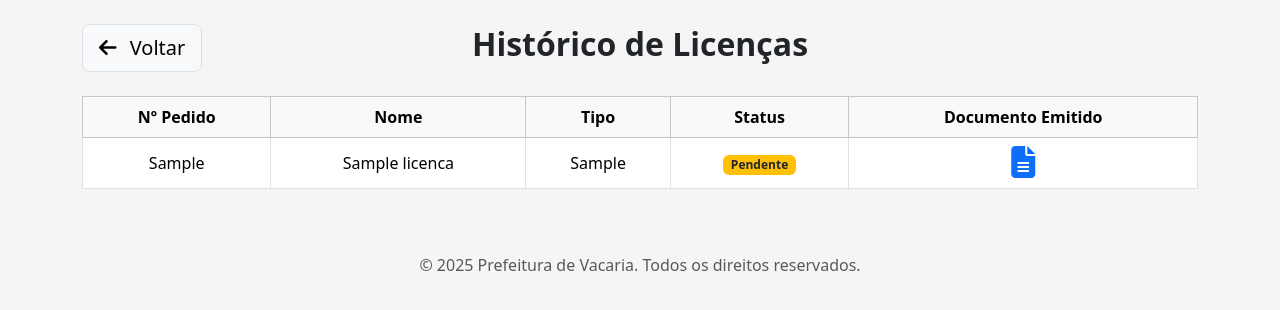
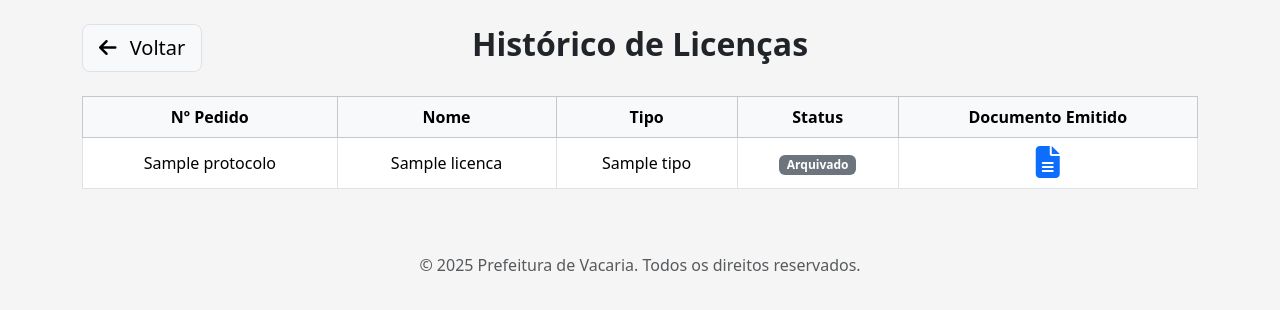
Before and after one commit to Maikel0104/Environmental_Licensing, a Django app: template Protocol/templates/Protocol/tela_historico_licenca.html in a window 1280 px wide. Shown: the part 70-380 px from the top of the page. Run offline with Django 5.2, Linux system fonts and the light colour scheme; the template is opened without the code that fills it: most values are stand-ins (such as "Sample title", 1, 10 or a date in 2020); some libraries are stand-ins or nearby versions.

Commit message:
The problem of the order number not appearing has been resolved.

```diff
--- a/Environmental_Licensing/urls.py
+++ b/Environmental_Licensing/urls.py
@@ -17,9 +17,11 @@ Including another URLconf
 from django.contrib import admin
 from django.urls import path
 from django.urls import include
+from django.views.generic.base import RedirectView
 
 urlpatterns = [
     path('admin/', admin.site.urls),
     path('login/', include('Control_Access.urls')),
-    path('', include('Protocol.urls')),  # URLs do aplicativo Protocol,
+    path('protocolo/', include('Protocol.urls')),  # URLs do aplicativo Protocol,
+    path('', RedirectView.as_view(pattern_name='login', permanent=False)),
 ]
--- a/Protocol/templates/Protocol/tela_historico_licenca.html
+++ b/Protocol/templates/Protocol/tela_historico_licenca.html
@@ -12,8 +12,7 @@
             <h2 class="fw-bold">Histórico de Licenças</h2>
         </div>
 
-        <div class="col-4">
-            </div>
+        <div class="col-4"></div>
     </div>
 
     <div class="table-responsive">
@@ -33,19 +32,23 @@
 
                 {% for licenca in lista_de_licencas %}
                 <tr>
-                    <td>{{ licenca.numero_pedido }}</td>
+                    <td>{{ licenca.protocolo }}</td>
 
                     <td>{{ licenca.nome_solicitante }}</td>
 
-                    <td>{{ licenca.tipo_licenca }}</td>
+                    <td>{{ licenca.tipo }}</td>
 
                     <td>
-                        {% if licenca.status == 'Aprovado' %}
-                            <span class="badge bg-success">Aprovado</span>
-                        {% elif licenca.status == 'Pendente' %}
-                            <span class="badge bg-warning text-dark">Pendente</span>
+                        {% if licenca.status == 'C' %}
+                            <span class="badge bg-success">Concluído</span>
+                        {% elif licenca.status == 'A' %}
+                            <span class="badge btn-light text-dark">Em análise</span>
+                        {% elif licenca.status == 'V' %}
+                            <span class="badge bg-secondary">Á ser vistoriado</span>
+                        {% elif licenca.status == 'FE' %}
+                            <span class="badge bg-secondary">Está na Fila de Espera</span>
                         {% else %}
-                            <span class="badge bg-secondary">{{ licenca.status }}</span>
+                            <span class="badge bg-secondary">Arquivado</span>
                         {% endif %}
                     </td>
 
--- a/Protocol/urls.py
+++ b/Protocol/urls.py
@@ -1,9 +1,8 @@
 from django.urls import path
 from . import views
-from django.views.generic.base import RedirectView
+
 
 urlpatterns = [
-    path('', RedirectView.as_view(pattern_name='login', permanent=False)),
 
     path('menu/', views.menu_principal, name='menu_principal'),
 
```
Also changed, not shown: Protocol/templates/Protocol/tela_historico_denuncias.html (+11 -7 lines).
